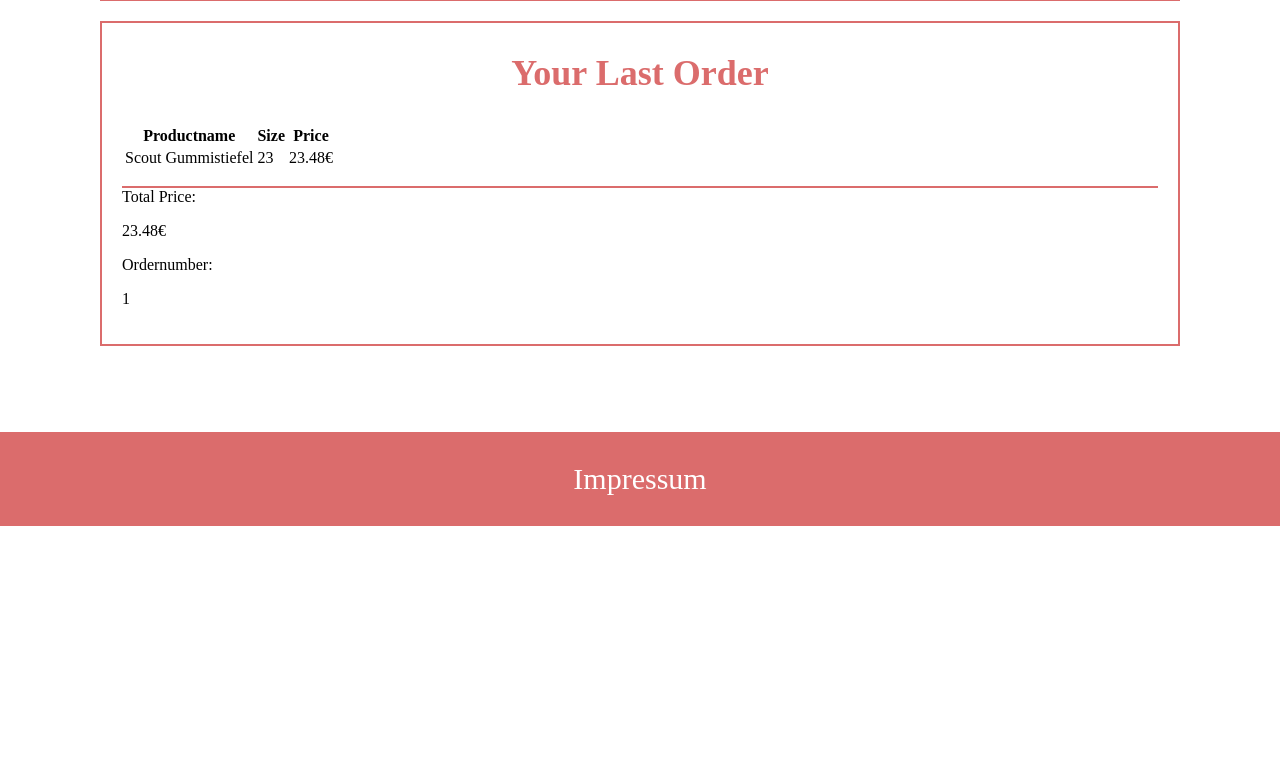
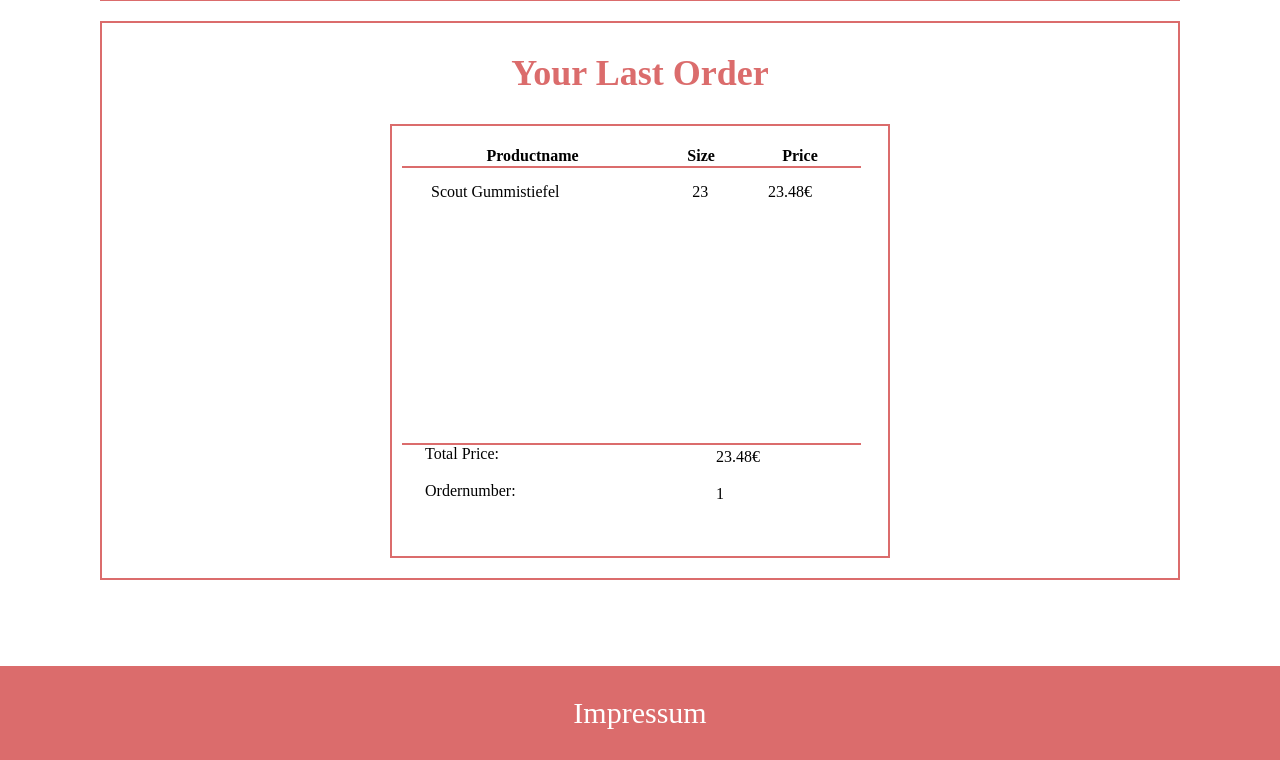
Before and after one commit to ArminL96/LAP_Vorbereitung_IT-LAB_Schuhgeschaeft, a PHP site: page /userprofile.php in a window 1280 px wide. Shown: the part 1491-2251 px from the top of the page. Before the commit the page ends 2017 px from the top, so only its background shows below. Run offline with PHP 8.4, Linux system fonts and the light colour scheme; a user stored in the database is signed in; data comes from the database, SQL or seed files in the repository; tables that the repository leaves empty hold one stand-in row (values such as "Sample post").

Commit message:
Update userprofile_style.css

```diff
--- a/www/style/userprofile_style.css
+++ b/www/style/userprofile_style.css
@@ -72,6 +72,50 @@
 	margin-right: 190px;
 }*/
 
+.order-container{
+	border: 2px solid #DB6C6C;
+    padding: 20px 374px 37px 10px;
+    /* float: right; */
+    width: 500px;
+    margin-bottom: 20px;
+    margin: auto;
+    margin-top: 15px;
+    /* margin-right: 200px; */
+    /* position: absolute;*/
+  }
+
+  .order-list{
+	width: 540px;
+  }
+
+  table {
+    margin-bottom: 230px;
+    width: 85%;
+    border-collapse: collapse;
+}
+
+  td {
+    padding-top: 15px;
+    padding-bottom: 12px;
+    padding-left: 29px;
+    border-top: 2px solid #DB6C6C;
+}
+
+.table-foot {
+	width: 85%;
+    padding-left: 23px;
+    border-top: 1px soild;
+    /*border-top: 2px solid #db6c6c;*/
+}
+
+.table-foot-text {
+	width: 405px;
+    padding-left: 23px;
+    margin-left: 291px;
+    margin-top: -31px;
+    border-top: 1px soild;
+}
+
 .profile-main input[type=button] {
 	margin-left: 235px;
 }
```
